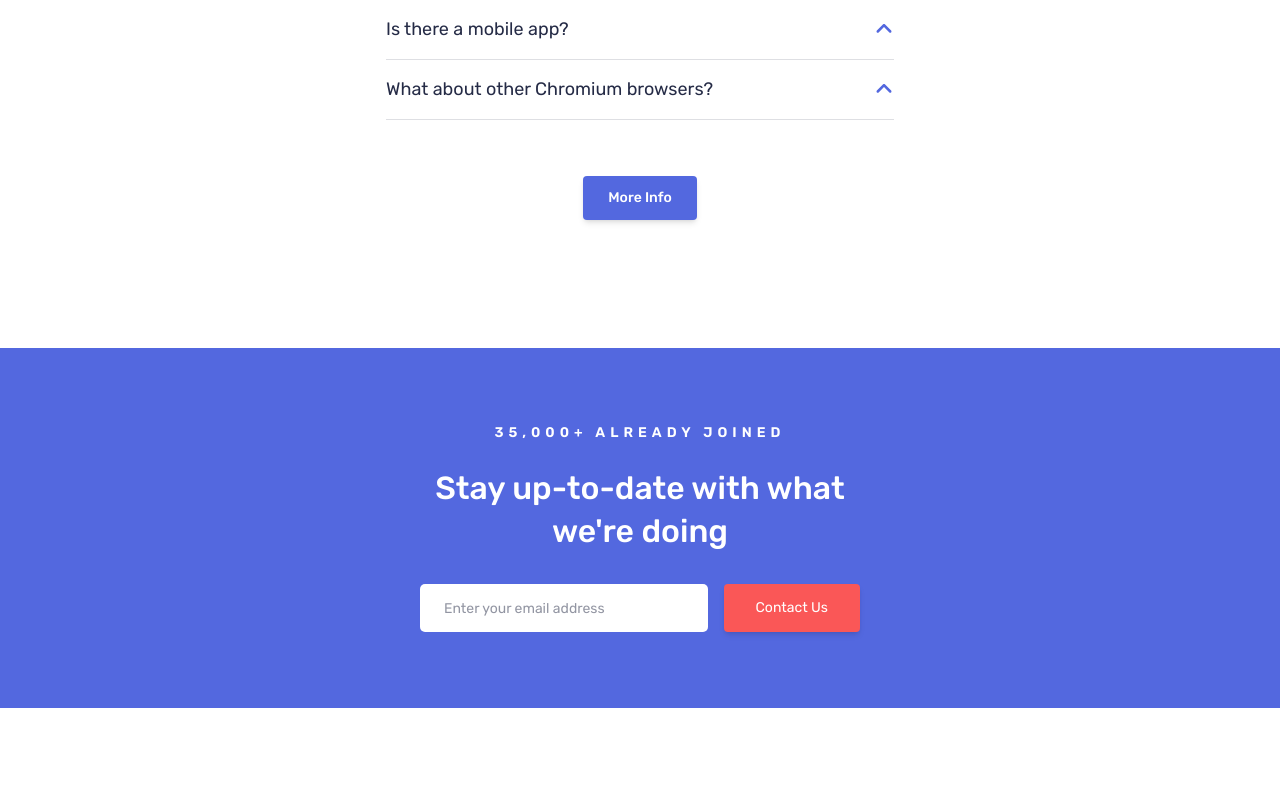
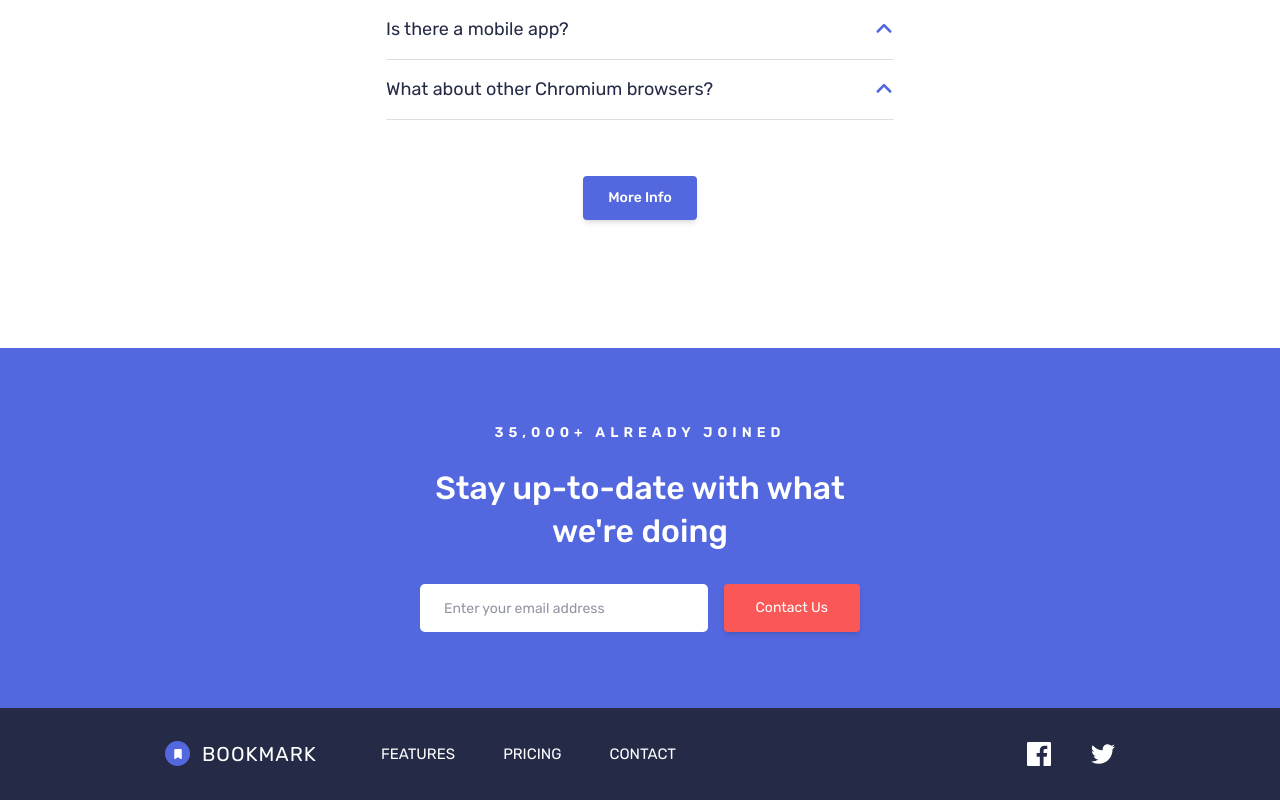
Before and after one commit to IrfanAnsari21/bookmark-landing-page, a React (Vite) app: page / in a window 1280 px wide. Shown: the part 2729-3529 px from the top of the page. Before the commit the page ends 3437 px from the top, so only its background shows below. Built offline with nearby package versions, Linux system fonts and the light colour scheme.

Commit message:
Make Footer section

```diff
--- a/src/App.jsx
+++ b/src/App.jsx
@@ -6,6 +6,7 @@ import FeaturesSection from './components/Features/FeaturesSection'
 import DownloadSection from './components/Download/DownloadSection'
 import FAQSection from './components/FAQSection/FAQSection'
 import ContactSection from './components/ContactUs/ContactSection'
+import Footer from './components/Footer/Footer'
 
 function App() {
   const [isMenuOpen, setIsMenuOpen] = useState(false)
@@ -13,6 +14,7 @@ function App() {
   return (
     <div className='font-rubik text-base text-Blue-950 min-h-screen bg-white'>
       <Header openMenu={() => setIsMenuOpen(true)} />
+
       <main className='flex flex-col gap-32'>
         <HeroSection />
         <FeaturesSection />
@@ -20,6 +22,9 @@ function App() {
         <FAQSection />
         <ContactSection />
       </main>
+
+      <Footer />
+
       {isMenuOpen && (
         <Menu closeMenu={() => setIsMenuOpen(false)} />
       )}
--- /dev/null
+++ b/src/components/Footer/Footer.jsx
@@ -0,0 +1,32 @@
+import React from 'react'
+import BookmarkLogo from '../icons/BookmarkLogo'
+
+export default function Footer() {
+    return (
+        <footer className='bg-Blue-950 text-white py-8 flex flex-col gap-12 items-center md:flex-row md:px-20 md:justify-between lg:px-41.25'>
+            <div className='flex flex-col gap-8 md:flex-row md:items-center md:gap-16'>
+                <a href="#">
+                    <BookmarkLogo bgColor="Blue-600" iconColor="white" />
+                </a>
+                <nav>
+                    <ul className='flex flex-col gap-6 text-center text-[15px] uppercase md:flex-row lg:gap-12'>
+                        <li><a href="#" className='hover:text-Red-400 transition-all'>Features</a></li>
+                        <li><a href="#" className='hover:text-Red-400 transition-all'>Pricing</a></li>
+                        <li><a href="#" className='hover:text-Red-400 transition-all'>Contact</a></li>
+                    </ul>
+                </nav>
+            </div>
+
+            <div className='flex justify-center items-center gap-10 md:gap-6 lg:gap-10'>
+                <img
+                    src="/images/icon-facebook.svg" alt="Facebook icon"
+                    className='cursor-pointer hover'
+                />
+                <img
+                    src="/images/icon-twitter.svg" alt="Twitter icon"
+                    className='cursor-pointer'
+                />
+            </div>
+        </footer>
+    )
+}
--- a/src/components/icons/BookmarkLogo.jsx
+++ b/src/components/icons/BookmarkLogo.jsx
@@ -1,11 +1,11 @@
 import React from 'react'
 
-export default function BookmarkLogo() {
+export default function BookmarkLogo({ bgColor, iconColor }) {
     return (
         <div className='flex items-center gap-3'>
-            <div className='w-6.25 h-6.25 bg-white rounded-full flex justify-center items-center'>
+            <div className={`w-6.25 h-6.25 rounded-full flex justify-center items-center bg-${bgColor ? bgColor : "white"}`}>
                 <svg width={10} height={10} xmlns="http://www.w3.org/2000/svg" viewBox="0 0 384 512">
-                    <path fill='blue-950' d="M64 0C28.7 0 0 28.7 0 64L0 480c0 11.5 6.2 22.2 16.2 27.8s22.3 5.5 32.2-.4L192 421.3 335.5 507.4c9.9 5.9 22.2 6.1 32.2 .4S384 491.5 384 480l0-416c0-35.3-28.7-64-64-64L64 0z" />
+                    <path fill={iconColor ? iconColor : "Blue-950"} d="M64 0C28.7 0 0 28.7 0 64L0 480c0 11.5 6.2 22.2 16.2 27.8s22.3 5.5 32.2-.4L192 421.3 335.5 507.4c9.9 5.9 22.2 6.1 32.2 .4S384 491.5 384 480l0-416c0-35.3-28.7-64-64-64L64 0z" />
                 </svg>
             </div>
             <h2 className='uppercase font-normal tracking-wider text-white text-xl'>Bookmark</h2>
```
